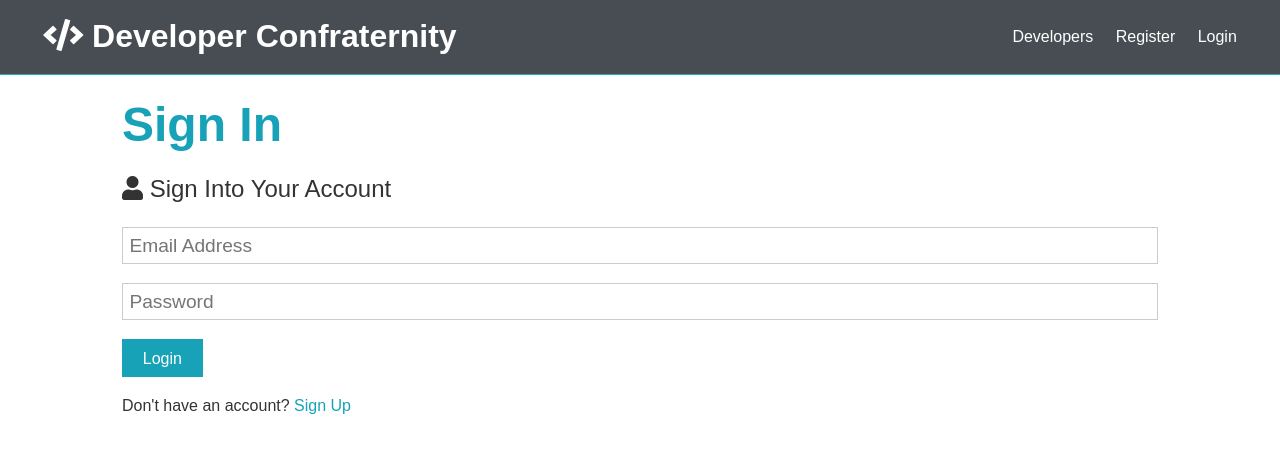
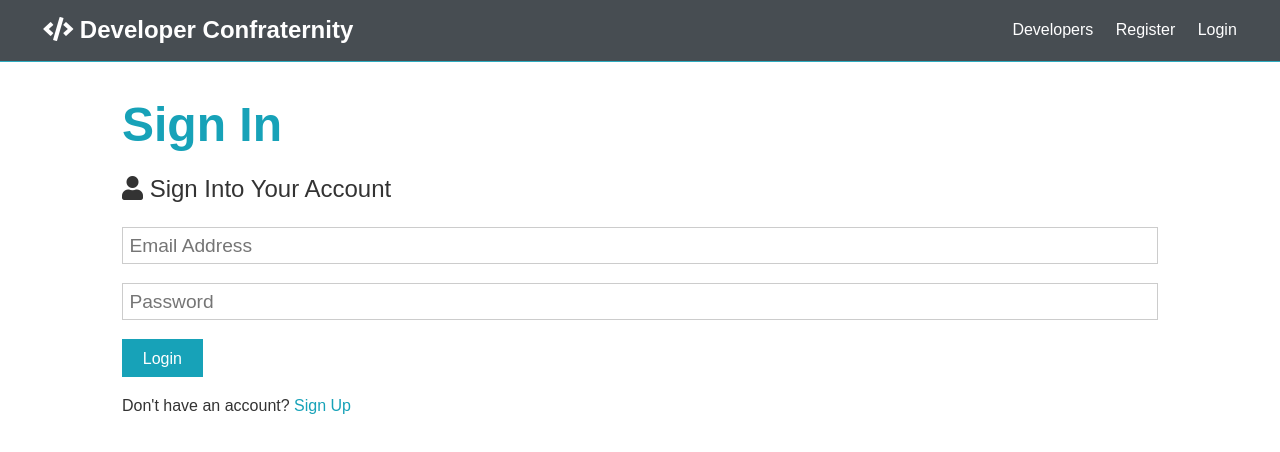
Before and after one commit to yuripaoloni/Developer-Confraternity, a React (Create React App) app in the folder client/: page /login in a window 1280 px wide. Shown: the top 452 px of the page. Built offline with nearby package versions, Linux system fonts and the light colour scheme; no server answers.

Commit message:
implemented Logout

```diff
--- a/client/src/actions/auth.js
+++ b/client/src/actions/auth.js
@@ -6,7 +6,8 @@
   USER_LOADED,
   AUTH_ERROR,
   LOGIN_SUCCESS,
-  LOGIN_FAIL
+  LOGIN_FAIL,
+  LOGOUT
 } from "./types";
 import setAuthToken from "../utils/setAuthToken";
 
@@ -81,3 +82,10 @@
     dispatch({ type: LOGIN_FAIL });
   }
 };
+
+// Logout / Clear Profile
+export const logout = () => dispatch => {
+  dispatch({
+    type: LOGOUT
+  });
+};
--- a/client/src/actions/types.js
+++ b/client/src/actions/types.js
@@ -6,3 +6,4 @@
 export const AUTH_ERROR = "AUTH_ERROR";
 export const LOGIN_SUCCESS = "LOGIN_SUCCESS";
 export const LOGIN_FAIL = "LOGIN_FAIL";
+export const LOGOUT = "LOGOUT";
--- a/client/src/components/layout/Navbar.js
+++ b/client/src/components/layout/Navbar.js
@@ -1,27 +1,56 @@
-import React from "react";
+import React, { Fragment } from "react";
 import { Link } from "react-router-dom";
+import { connect } from "react-redux";
+import PropTypes from "prop-types";
+import { logout } from "../../actions/auth";
 
-const Navbar = () => {
+const Navbar = ({ auth: { isAuthenticated, loading }, logout }) => {
+  const authLinks = (
+    <ul>
+      <li>
+        <a onClick={logout} href="#!">
+          <i className="fas fa-sign-out-alt"></i>{" "}
+          <span className="hide-sm"> Logout </span>
+        </a>
+      </li>
+    </ul>
+  );
+
+  const guestLinks = (
+    <ul>
+      <li>
+        <Link to="!#">Developers</Link>
+      </li>
+      <li>
+        <Link to="/register">Register</Link>
+      </li>
+      <li>
+        <Link to="/login">Login</Link>
+      </li>
+    </ul>
+  );
+
   return (
-    <li className="navbar bg-dark">
+    <nav className="navbar bg-dark">
       <h1>
         <Link to="/">
           <i className="fas fa-code"></i> Developer Confraternity
         </Link>
       </h1>
-      <ul>
-        <li>
-          <Link to="!#">Developers</Link>
-        </li>
-        <li>
-          <Link to="/register">Register</Link>
-        </li>
-        <li>
-          <Link to="/login">Login</Link>
-        </li>
-      </ul>
-    </li>
+      {!loading && (
+        <Fragment>{isAuthenticated ? authLinks : guestLinks}</Fragment>
+      )}
+    </nav>
   );
 };
 
-export default Navbar;
+Navbar.propTypes = {
+  logout: PropTypes.func.isRequired,
+  auth: PropTypes.object.isRequired
+};
+
+const mapStateToProps = state => ({
+  auth: state.auth
+});
+
+export default connect(mapStateToProps, { logout })(Navbar);
--- a/client/src/reducers/auth.js
+++ b/client/src/reducers/auth.js
@@ -4,7 +4,8 @@
   USER_LOADED,
   AUTH_ERROR,
   LOGIN_SUCCESS,
-  LOGIN_FAIL
+  LOGIN_FAIL,
+  LOGOUT
 } from "../actions/types";
 import { STATES } from "mongoose";
 
@@ -39,6 +40,7 @@
     case REGISTER_FAIL:
     case AUTH_ERROR:
     case LOGIN_FAIL:
+    case LOGOUT:
       localStorage.removeItem("token");
       return {
         ...state,
```
